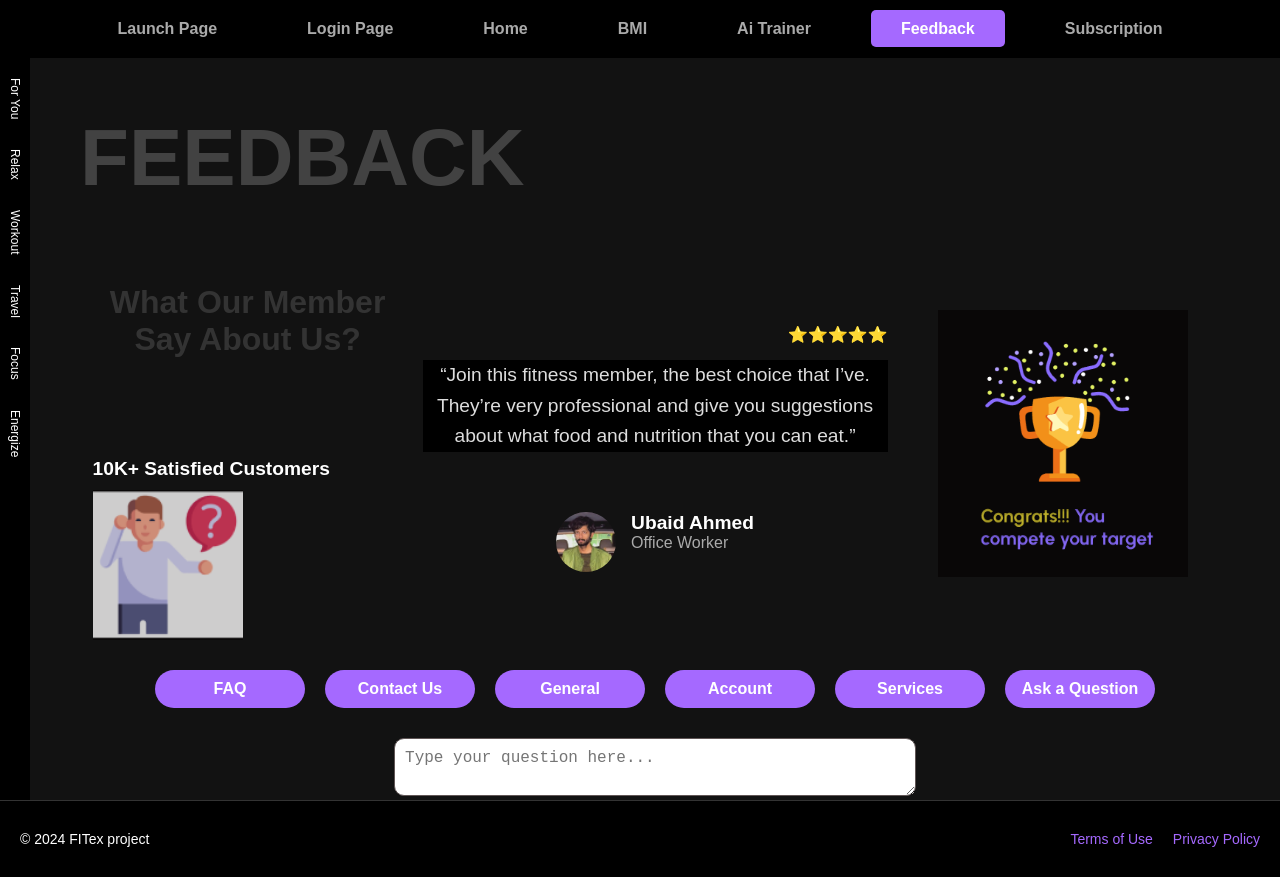
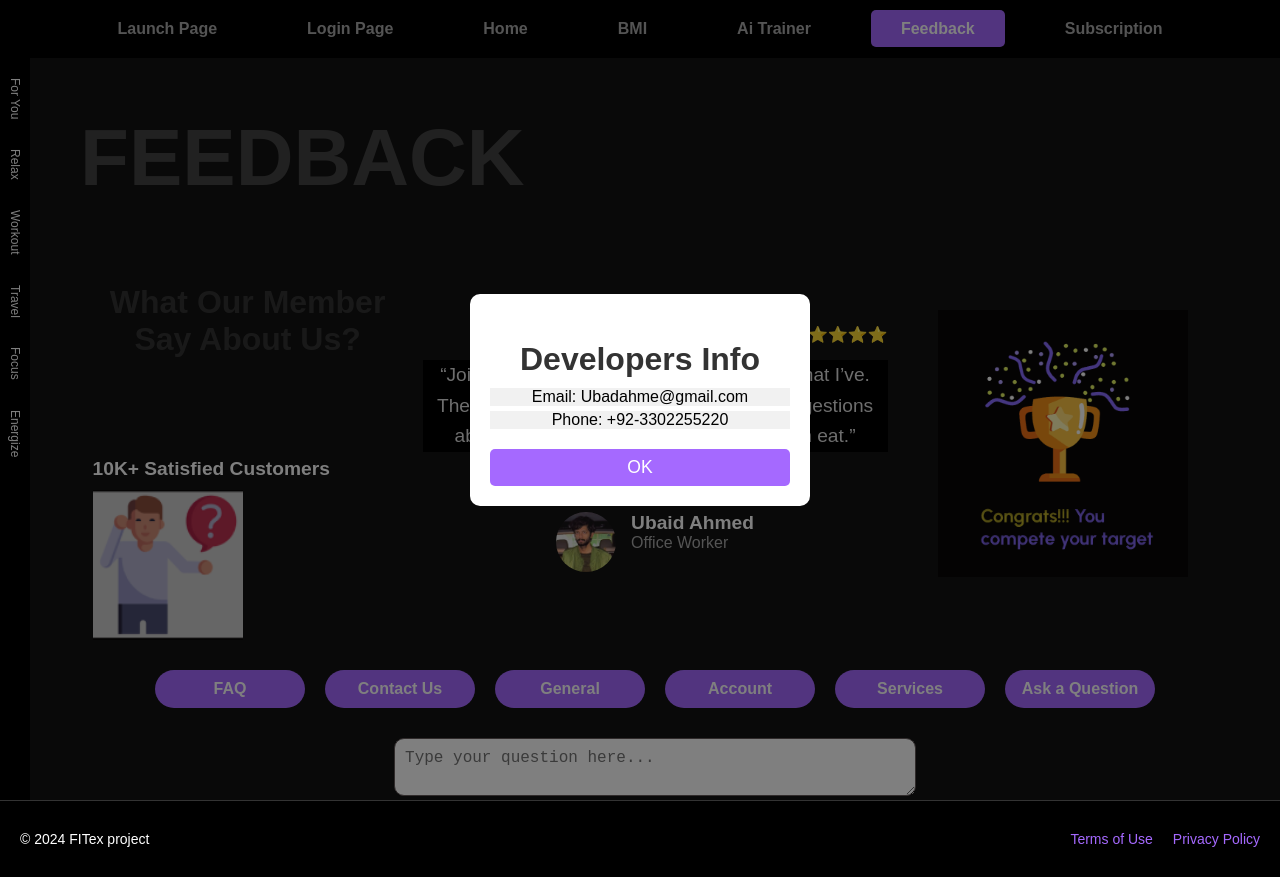
Before and after one commit to hassaanafzal-ha/FITex, a React (Create React App) app: page /feedback in a window 1280 px wide. Both pictures are taken after a click on the button "Contact Us". Built offline with nearby package versions, Linux system fonts and the light colour scheme.

Commit message:
Updated Feedback/Contact us

```diff
--- a/src/components/Feedback.css
+++ b/src/components/Feedback.css
@@ -191,6 +191,49 @@
     background-color: #0056b3; /* Darker blue on hover */
 }
 
+.contact-modal {
+    position: fixed;
+    top: 0;
+    left: 0;
+    width: 100%;
+    height: 100%;
+    background-color: rgba(0, 0, 0, 0.5); /* Semi-transparent background */
+    display: flex;
+    justify-content: center;
+    align-items: center;
+    z-index: 1000;
+  }
+
+  .modal-content {
+    background-color: #fff;
+    padding: 20px;
+    border-radius: 10px;
+    text-align: center;
+    width: 300px;
+  }
+
+  .modal-content h2 {
+    margin-bottom: 10px;
+  }
+
+  .modal-content p {
+    margin: 5px 0;
+  }
+
+  .close-modal {
+    margin-top: 15px;
+    padding: 8px 15px;
+    background-color: #a569ff;
+    color: #fff;
+    border: none;
+    border-radius: 5px;
+    cursor: pointer;
+  }
+
+  .close-modal:hover {
+    background-color: #8a47cc;
+  }
+
 /* Ask Question Section */
 .ask-question-container {
     margin-top: 20px;
--- a/src/components/Feedback.js
+++ b/src/components/Feedback.js
@@ -2,11 +2,12 @@ import React, { useState } from "react";
 import "./Feedback.css";
 import reviewer from "./images/reviewer.jpg";
 import trophy from "../components/images/trophy.png";
-import statisfiedCustomers from "./images/statisfiedCustomers.png";
+import satisfiedCustomers from "./images/statisfiedCustomers.png";
 
 const Feedback = () => {
   const [question, setQuestion] = useState(""); // State to store the question input
   const [submittedQuestion, setSubmittedQuestion] = useState(null); // State to store the submitted question
+  const [showContactInfo, setShowContactInfo] = useState(false); // State to toggle contact info
 
   const handleQuestionChange = (e) => {
     setQuestion(e.target.value); // Update question as user types
@@ -17,6 +18,14 @@ const Feedback = () => {
       setSubmittedQuestion(question); // Set submitted question to display below
       setQuestion(""); // Clear the input field after submission
     }
+  };
+
+  const handleContactClick = () => {
+    setShowContactInfo(true); // Show the contact information modal
+  };
+
+  const closeContactInfo = () => {
+    setShowContactInfo(false); // Close the contact information modal
   };
 
   return (
@@ -33,7 +42,7 @@ const Feedback = () => {
           <h2>What Our Member Say About Us?</h2>
           <div className="satisfied-customer">
             <span>10K+ Satisfied Customers</span>
-            <img src={statisfiedCustomers} alt="Satisfied Customer" />
+            <img src={satisfiedCustomers} alt="Satisfied Customer" />
           </div>
         </div>
 
@@ -65,7 +74,7 @@ const Feedback = () => {
       {/* Buttons Below Review */}
       <div className="buttons-section">
         <button>FAQ</button>
-        <button>Contact Us</button>
+        <button onClick={handleContactClick}>Contact Us</button>
         <button>General</button>
         <button>Account</button>
         <button>Services</button>
@@ -93,6 +102,22 @@ const Feedback = () => {
           <p>{submittedQuestion}</p>
         </div>
       )}
+
+      {/* Modal for Contact Information */}
+      {showContactInfo && (
+        <div className="contact-modal">
+          <div className="modal-content">
+            <h2> Developers Info </h2>
+            <p>Email: Ubadahme@gmail.com</p>
+            <p>Phone: +92-3302255220</p>
+            <button
+              className="close-modal"
+              onClick={closeContactInfo} >
+              OK
+            </button>
+          </div>
+        </div>
+      )}
     </div>
   );
 };
```
